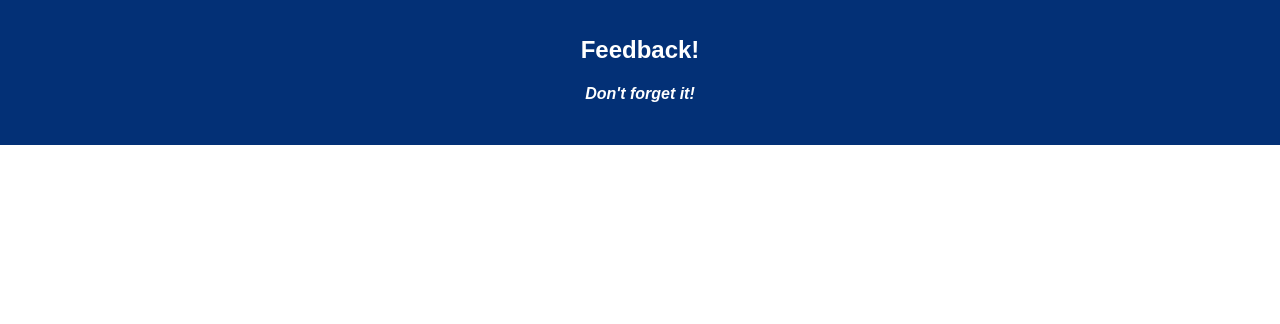
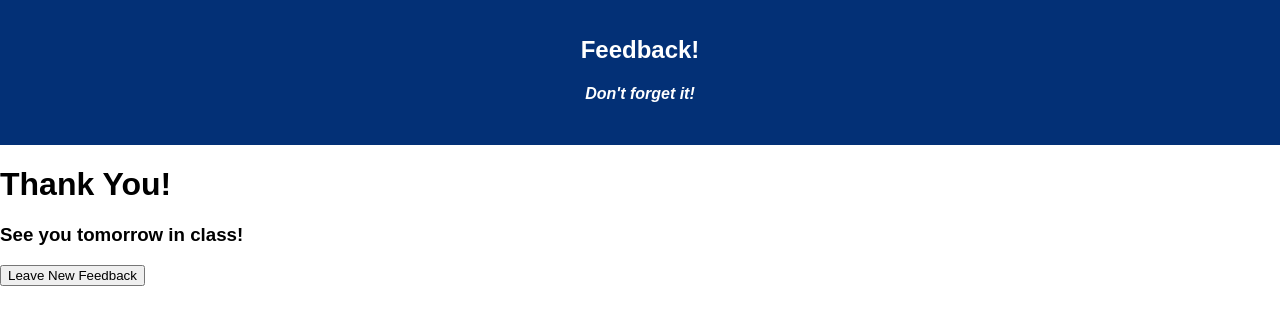
Before and after one commit to dewittkane/redux-feedback-loop, a React (Create React App) app: page /#/success in a window 1280 px wide. Shown: the top 324 px of the page. Built offline with nearby package versions, Linux system fonts and the light colour scheme.

Commit message:
success page finished, router restart, base mode finished

```diff
--- a/src/Pages/Review/Review.jsx
+++ b/src/Pages/Review/Review.jsx
@@ -8,7 +8,7 @@ class Review extends Component {
         console.log('Handle Submit Clicked');
         axios.post('/feedback', this.props.reduxState.feedbackReducer)
             .then(response => {
-                this.props.history.push('/');
+                this.props.history.push('/success');
             }).catch(error => {
                 console.log('error in post', error);
             })
@@ -21,7 +21,7 @@ class Review extends Component {
                 <p>Feelings: {this.props.reduxState.feedbackReducer.feeling}</p>
                 <p>Understanding: {this.props.reduxState.feedbackReducer.understanding}</p>
                 <p>Support: {this.props.reduxState.feedbackReducer.support}</p>
-                <p>Comments: {this.props.reduxState.feedbackReducer.comment}</p>
+                <p>Comments: {this.props.reduxState.feedbackReducer.comments}</p>
                 <button onClick={this.handleSubmit}>Submit</button>
             </div>
         );
--- /dev/null
+++ b/src/Pages/Success/Success.jsx
@@ -0,0 +1,26 @@
+import React, { Component } from 'react';
+import { connect } from 'react-redux'
+import { withRouter } from 'react-router-dom';
+
+class Success extends Component {
+
+    restartApp = () => {
+        this.props.dispatch({
+            type: 'RESTART'
+        });
+        this.props.history.push('/')
+    }
+
+    render() {
+        return(
+            <div>
+                <h1>Thank You!</h1>
+                <h3>See you tomorrow in class!</h3>
+                <button onClick={this.restartApp}>Leave New Feedback</button>
+            </div>
+        );
+    };
+};
+
+
+export default connect()(withRouter(Success));
--- a/src/components/App/App.js
+++ b/src/components/App/App.js
@@ -7,7 +7,7 @@ import Understanding from '../../Pages/Understanding/Understanding.jsx';
 import Support from '../../Pages/Support/Support.jsx';
 import Comments from '../../Pages/Comments/Comments.jsx';
 import Review from '../../Pages/Review/Review.jsx';
-
+import Success from '../../Pages/Success/Success.jsx';
 
 
 
@@ -28,6 +28,8 @@ class App extends Component {
         <Route path="/support" component={Support} />
         <Route path="/comments" component={Comments} />
         <Route path="/review" component={Review} />
+        <Route path="/success" component={Success} />
+
       </Router>
     );
   }
--- a/src/index.js
+++ b/src/index.js
@@ -9,11 +9,18 @@ import { Provider } from 'react-redux';
 
 const feedbackReducer = (state = {}, action) => {
     if (action.type === 'ADD_FEEDBACK') {
+
+        //builds the state object
         return Object.assign(action.payload, state)
+    } else if (action.type === 'RESTART') {
+
+        //resets state when restarting the app
+        return {};
     }
     return state
 }
 
+//redux store - holds all of our reducers
 const store = createStore(
     combineReducers({
         feedbackReducer
```
